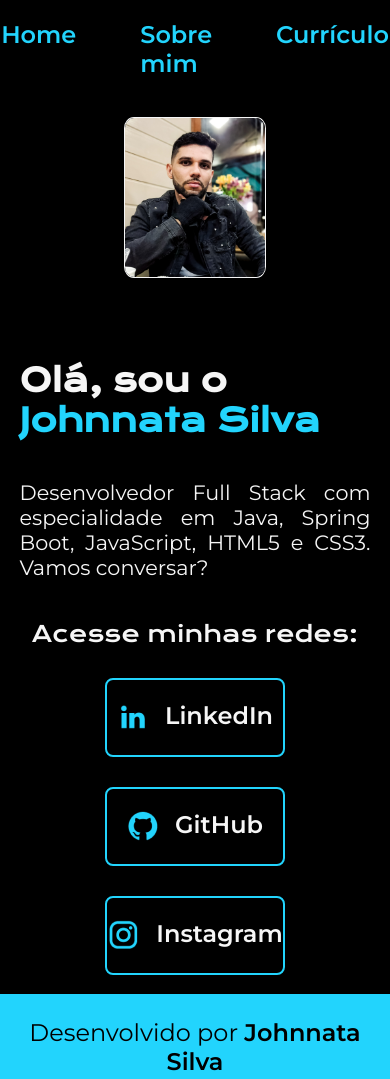
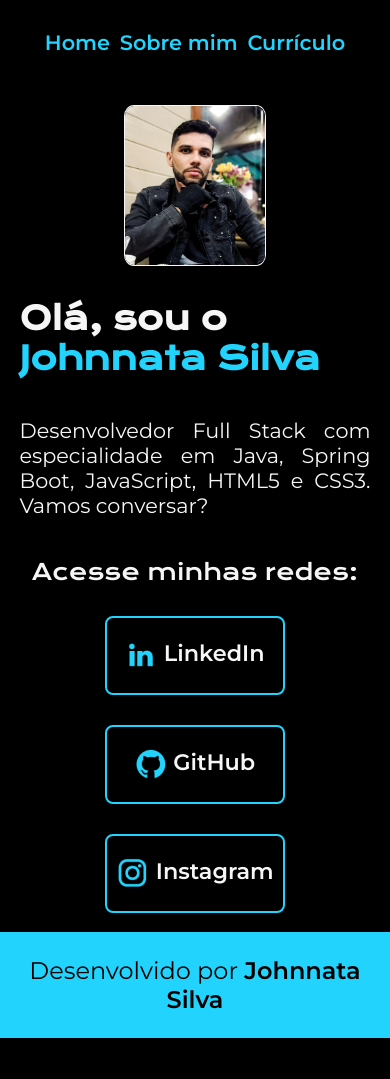
Before and after one commit to johnnataa/Portfolio-Desenvolve, a plain HTML site: page index.html in a window 390 px wide. After the commit the page ends 1038 px from the top, so only its background shows below. Drawn offline with nearby package versions, Linux system fonts and the light colour scheme.

Commit message:
Melhorando a responsividade

```diff
--- a/assets/css/style.css
+++ b/assets/css/style.css
@@ -178,21 +178,34 @@ body {
   line-height: 1.6rem;
 }
 
-@media (max-width: 1200px) {
+@media (max-width: 1000px) {
   .cabecalho {
     padding: 5%;
   }
 
   .cabecalho__menu {
     justify-content: center;
+    padding: 3%;
+    gap: 3%;
+  }
+
+  .cabecalho__menu__link {
+    font-size: 1.3rem;
   }
 
   .apresentacao {
     flex-direction: column-reverse;
     padding: 5%;
+    gap: 2rem;
   }
 
   .apresentacao__conteudo {
     width: auto;
   }
+
+.apresentacao__links__navegacao {
+ font-size: 1.4rem;
+ gap: 0.4rem
 }
+
+}
```
Also changed, not shown: assets/img/capa-readme.jpeg (added).
